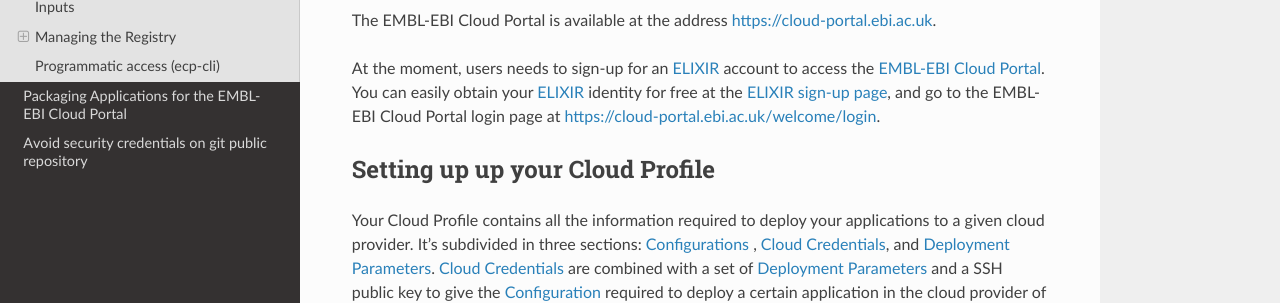
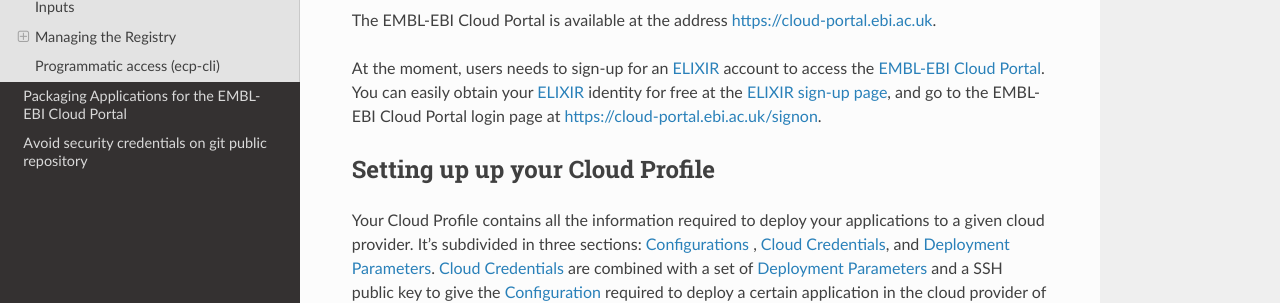
Before and after one commit to isabella232/cloud-portal-documentation, a Sphinx documentation site: the page built from docs/source/using_the_portal.rst, in a window 1280 px wide and 900 px high. Shown: the part 279-582 px from the top of the window. Built offline with Sphinx 7.4.7 and the Read the Docs theme 2.0.0, drawn with Linux system fonts in a browser that asks for light colours; some of the changed lines change nothing that is shown.

Commit message:
Update using_the_portal.rst

```diff
--- a/docs/source/using_the_portal.rst
+++ b/docs/source/using_the_portal.rst
@@ -11,7 +11,7 @@
 The |project_name| is available at the address https://cloud-portal.ebi.ac.uk.
 
 At the moment, users needs to sign-up for an |elixir| account to access the |portal_link|. You can easily obtain your |elixir| identity for free at the
-`ELIXIR sign-up page <https://www.elixir-europe.org/register>`_, and go to the |project_name| login page at https://cloud-portal.ebi.ac.uk/welcome/login.
+`ELIXIR sign-up page <https://www.elixir-europe.org/register>`_, and go to the |project_name| login page at https://cloud-portal.ebi.ac.uk/signon.
 
 .. _`Cloud Profile`:
 
```
